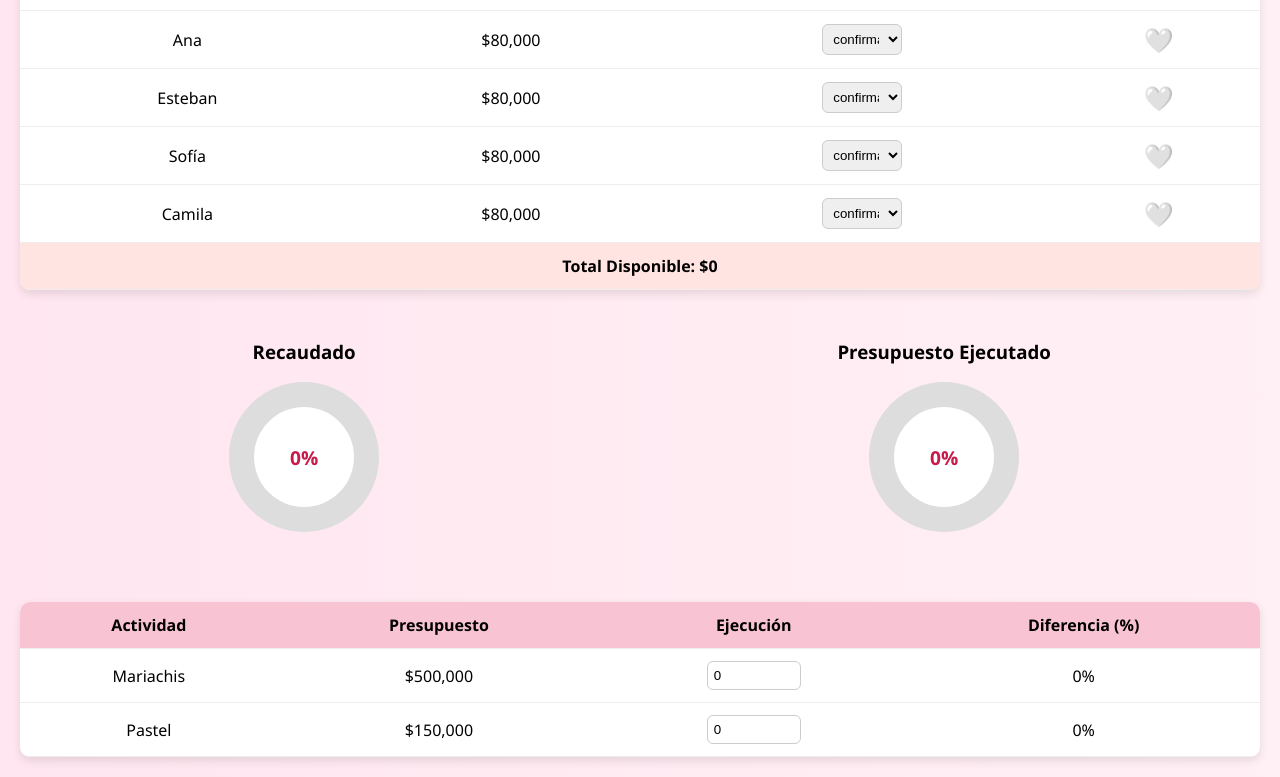
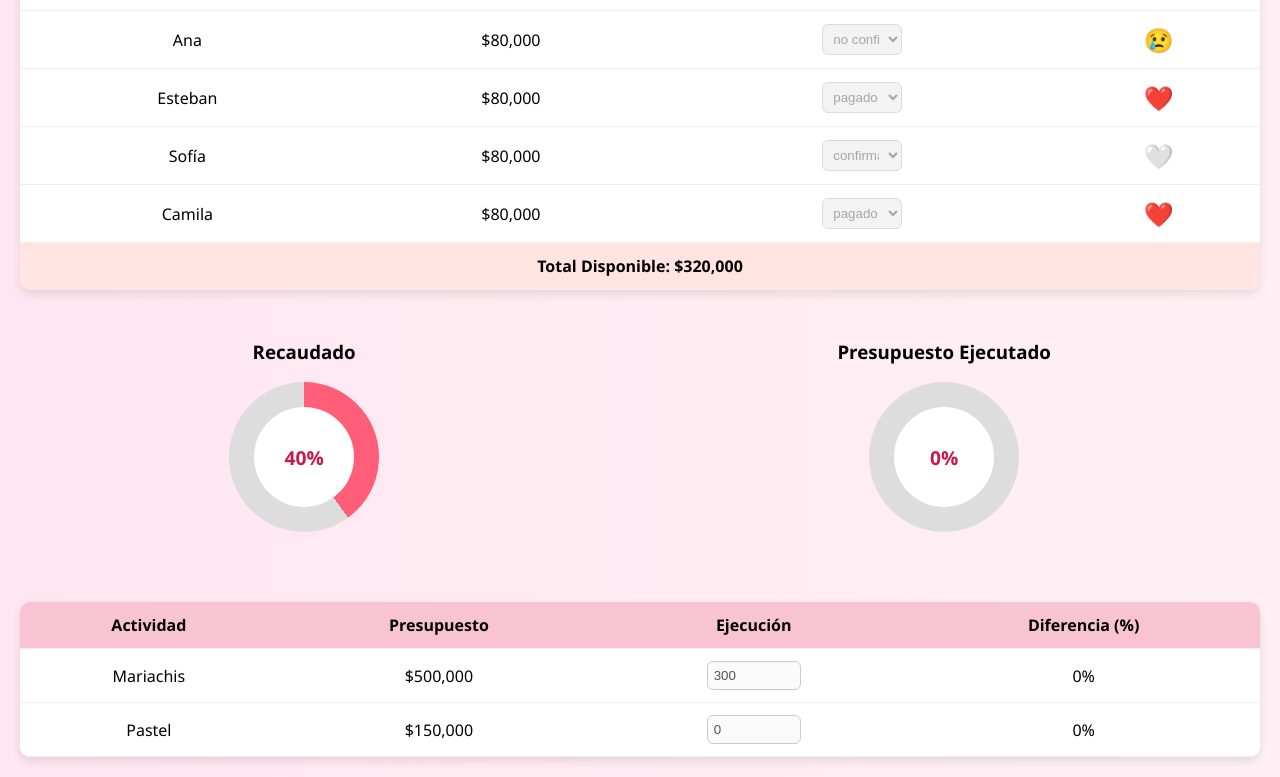
Before and after one commit to NicolaSpectrum/birdtday-teresita, a plain HTML site: page index.html in a window 1280 px wide. Shown: the part 624-1401 px from the top of the page. Drawn offline with Linux system fonts and the light colour scheme.

Commit message:
Update index.html

```diff
--- a/index.html
+++ b/index.html
@@ -3,7 +3,7 @@
 <head>
   <meta charset="UTF-8">
   <meta name="viewport" content="width=device-width, initial-scale=1.0">
-  <title>Fiesta Teresa Perdomo - 78 Años</title>
+  <title>Fiesta Teresa Perdomo - 79 Años</title>
   <style>
     body {
       font-family: 'Segoe UI', sans-serif;
@@ -126,7 +126,7 @@
 </head>
 <body>
   <header>
-    <h1>🎂 Fiesta de Teresa Perdomo - 78 Años 🎉</h1>
+    <h1>🎂 Fiesta de Teresa Perdomo - 79 Años 🎉</h1>
     <p>¡Contabilidad de Beneficiarios y Actividades!</p>
   </header>
 
@@ -180,36 +180,49 @@
     <tbody id="actividades-body">
       <tr>
         <td>Mariachis</td>
-        <td class="presupuesto" data-presupuesto="500000">$500,000</td>
-        <td><input type="number" value="0" class="ejecucion-input" /></td>
+        <td class="presupuesto" data-presupuesto="500000" >$500,000</td>
+        <td><input type="number" value="300" class="ejecucion-input" disabled /></td>
         <td class="diferencia">0%</td>
       </tr>
       <tr>
         <td>Pastel</td>
         <td class="presupuesto" data-presupuesto="150000">$150,000</td>
-        <td><input type="number" value="0" class="ejecucion-input" /></td>
+        <td><input type="number" value="0" class="ejecucion-input" disabled /></td>
         <td class="diferencia">0%</td>
       </tr>
     </tbody>
   </table>
 
   <script>
-    const nombres = [
-      'Carlos', 'Marta', 'Luisa', 'Javier', 'Natalia',
-      'Pedro', 'Ana', 'Esteban', 'Sofía', 'Camila'
+    // Valores iniciales en un arreglo (Beneficiarios y Actividades)
+    const beneficiarios = [
+      { nombre: 'Carlos', valor: 80000, estado: 'confirmado' },
+      { nombre: 'Marta', valor: 80000, estado: 'confirmado' },
+      { nombre: 'Luisa', valor: 80000, estado: 'no confirmado' },
+      { nombre: 'Javier', valor: 80000, estado: 'pagado' },
+      { nombre: 'Natalia', valor: 80000, estado: 'confirmado' },
+      { nombre: 'Pedro', valor: 80000, estado: 'pagado' },
+      { nombre: 'Ana', valor: 80000, estado: 'no confirmado' },
+      { nombre: 'Esteban', valor: 80000, estado: 'pagado' },
+      { nombre: 'Sofía', valor: 80000, estado: 'confirmado' },
+      { nombre: 'Camila', valor: 80000, estado: 'pagado' }
+    ];
+
+    const actividades = [
+      { actividad: 'Mariachis', presupuesto: 500000, ejecutado: 0 },
+      { actividad: 'Pastel', presupuesto: 150000, ejecutado: 0 }
     ];
 
     const tbody = document.querySelector('#beneficiarios tbody');
     const totalDisponibleEl = document.getElementById('totalDisponible');
     const gaugeRecaudado = document.getElementById('gaugeRecaudado');
     const gaugeRecaudadoLabel = document.getElementById('gaugeRecaudadoLabel');
-
     const gaugeEjecutado = document.getElementById('gaugeEjecutado');
     const gaugeEjecutadoLabel = document.getElementById('gaugeEjecutadoLabel');
 
     function renderTable() {
       tbody.innerHTML = '';
-      nombres.forEach((nombre) => {
+      beneficiarios.forEach(({ nombre, valor, estado }) => {
         const row = document.createElement('tr');
 
         const estadoSelect = document.createElement('select');
@@ -220,15 +233,17 @@
           estadoSelect.appendChild(option);
         });
 
+        estadoSelect.value = estado;
         estadoSelect.addEventListener('change', updateResumen);
+        estadoSelect.disabled = true;
 
         const heartTd = document.createElement('td');
         heartTd.className = 'heart';
-        heartTd.innerHTML = '🤍';
+        heartTd.innerHTML = estado === 'pagado' ? '❤️' : estado === 'no confirmado' ? '😢' : '🤍';
 
         row.innerHTML = `
           <td>${nombre}</td>
-          <td class="valor">$80,000</td>
+          <td class="valor">$${valor.toLocaleString()}</td>
         `;
         const estadoTd = document.createElement('td');
         estadoTd.appendChild(estadoSelect);
```
